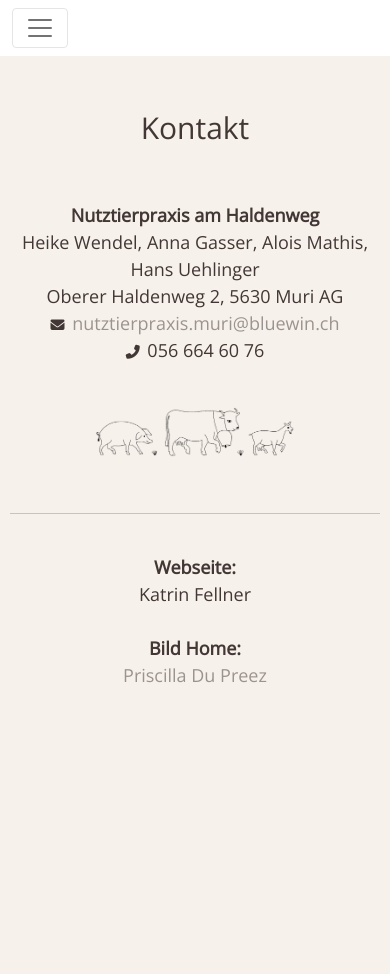
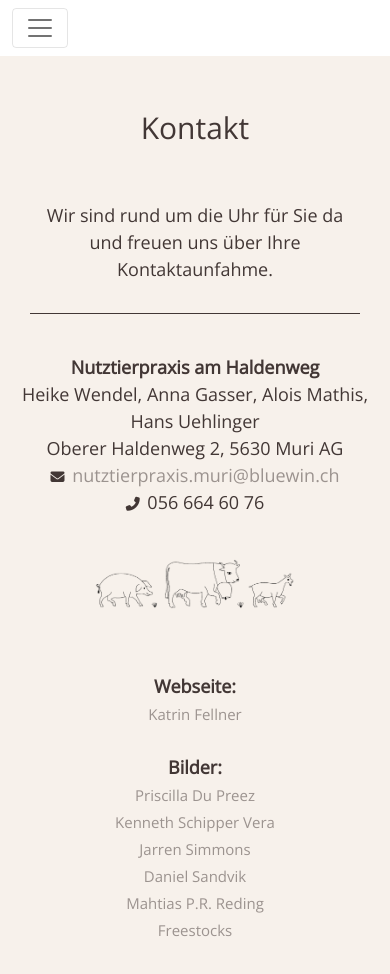
Before and after one commit to katrin-fe/nutztierpraxis-haldenweg, a plain HTML site: page kontakt.html in a window 390 px wide. Before the commit the page ends 844 px from the top, so only its background shows below. Drawn offline with nearby package versions, Linux system fonts and the light colour scheme; a web font is replaced by a local one.

Commit message:
worked on styling small devices

```diff
--- a/kontakt.html
+++ b/kontakt.html
@@ -57,8 +57,10 @@
     </nav>
 
 <div>
-    <h1>Kontakt</h1></br></br>
+    <h1>Kontakt</h1>
 </div>
+</br></br>
+<p class="p-under-heading">Wir sind rund um die Uhr für Sie da und freuen uns über Ihre Kontaktaunfahme.</p></br>
 
 <div>
     <footer>
@@ -74,10 +76,17 @@
             <img src="/img/logo.png" class="mt-3" width=200/>
         </p>
     </br>
-    <hr />
     </br>
-        <p><strong>Webseite:</strong></br> Katrin Fellner</br></br>
-        <strong>Bild Home:</strong></br><a href="https://unsplash.com/@priscilladupreez" target="_blank">Priscilla Du Preez</a></br>
+
+        <p class="impressum"><strong>Webseite:</strong></br>
+        <a href="https://vigorous-curran-7439b4.netlify.app/" target="_blank">Katrin Fellner</a></br></br>
+        <strong>Bilder:</strong></br>
+        <a href="https://unsplash.com/@priscilladupreez" target="_blank">Priscilla Du Preez</a></br>
+        <a href="https://unsplash.com/@kennethsv" target="_blank">Kenneth Schipper Vera</a></br>
+        <a href="https://unsplash.com/@40screative" target="_blank">Jarren Simmons</a></br>
+        <a href="https://unsplash.com/@danielsandvik" target="_blank">Daniel Sandvik</a></br>
+        <a href="https://unsplash.com/@matreding" target="_blank">Mahtias P.R. Reding</a></br>
+        <a href="https://unsplash.com/@freestocks" target="_blank">Freestocks</a></br>
         </p></br>
     </div>
     </footer>
--- a/src/style.css
+++ b/src/style.css
@@ -261,6 +261,15 @@ a:hover {
     margin-left: 10px;
     margin-right: 10px;
   }
+
+  .download-list {
+    padding-left: 0px;
+    width: 80%;
+  }
+
+  .impressum a {
+    font-size: 15px;
+  }
 }
 
 @media (min-width: 576px) {
```
Also changed, not shown: downloads.html (+3 -4 lines), team.html (+1 -1 lines).
